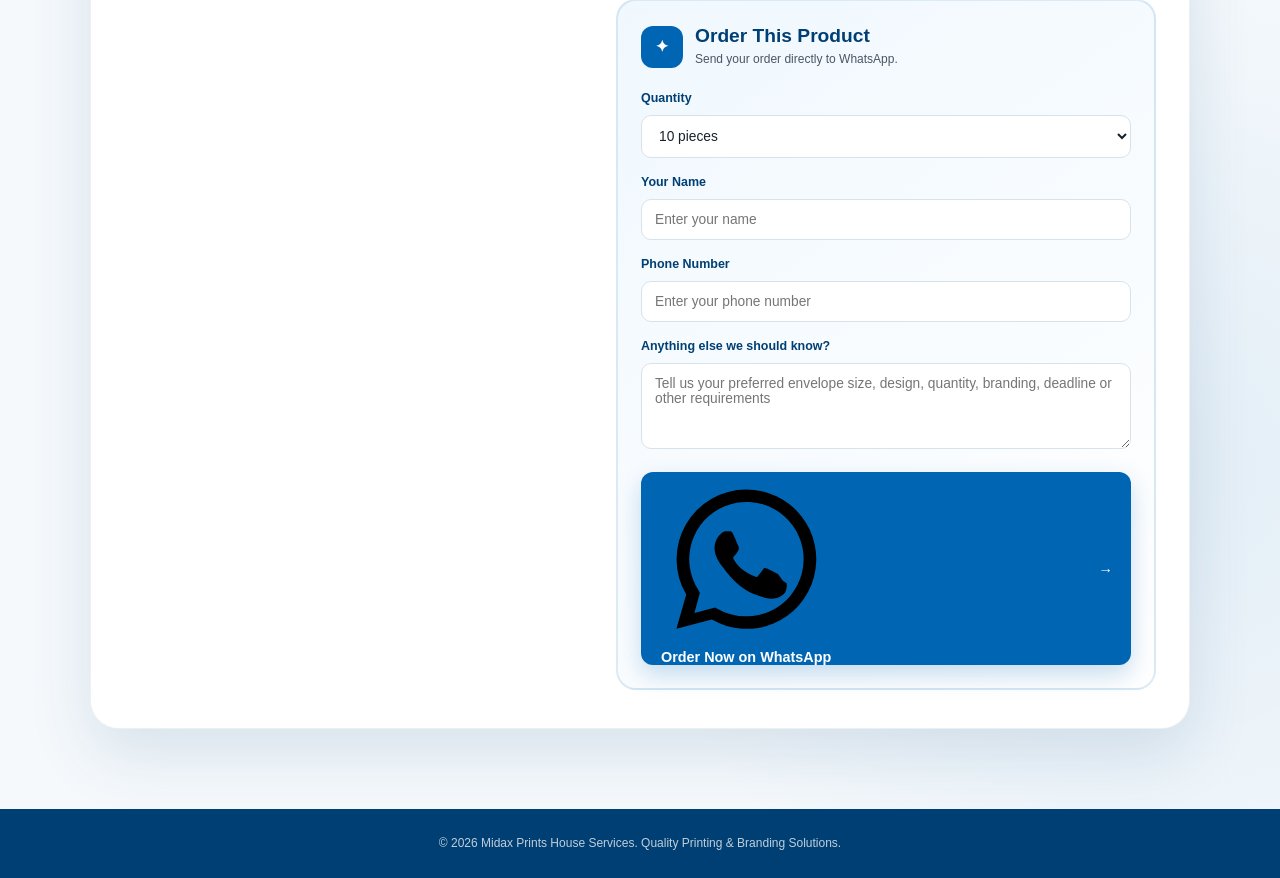
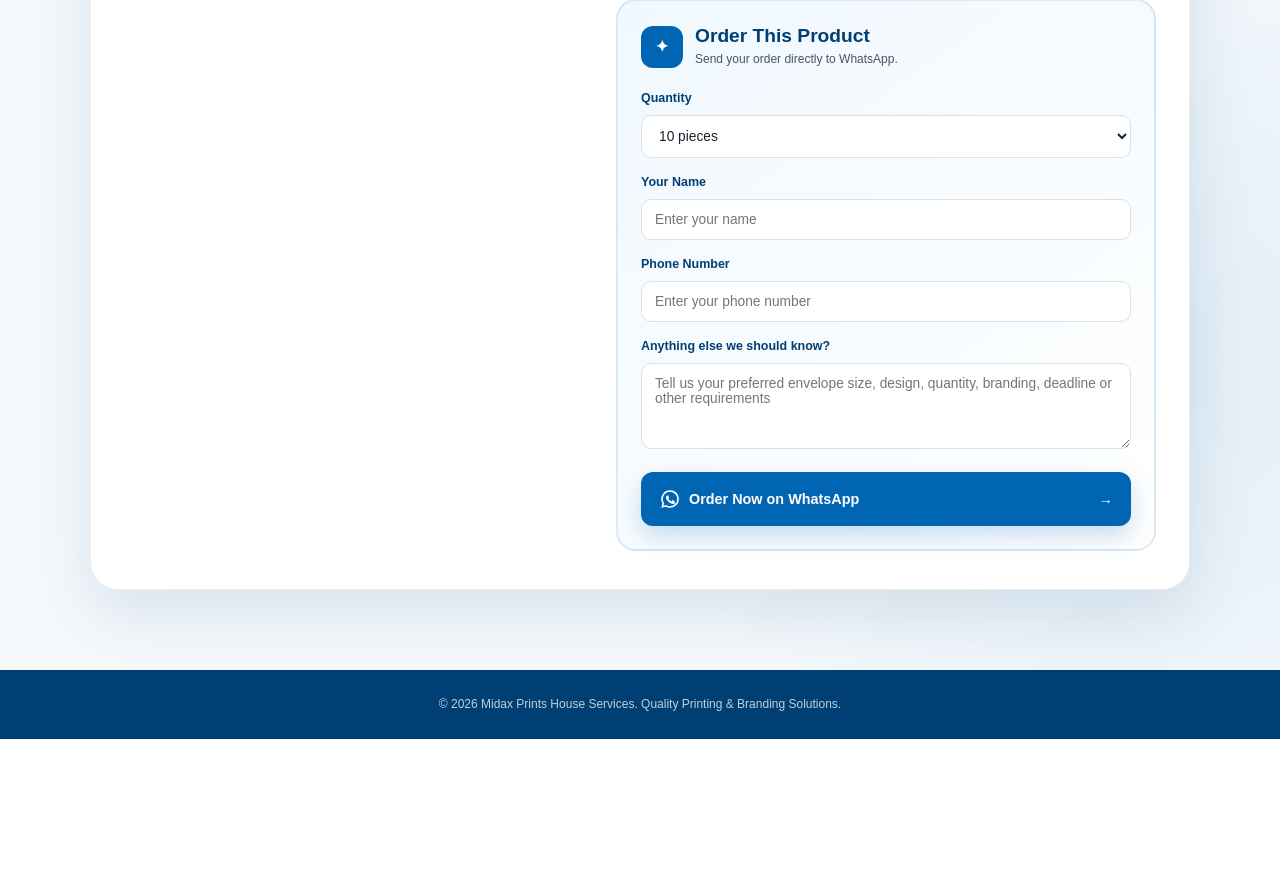
Before and after one commit to danielpagn04-ui/midax-prints-website, a Flask app: page /products/envelopes in a window 1280 px wide. Shown: the part 967-1845 px from the top of the page. After the commit the page ends 1706 px from the top, so only its background shows below. Run offline with Flask 3, Linux system fonts and the light colour scheme.

Commit message:
Fix WhatsApp button icon styling

```diff
--- a/static/css/style.css
+++ b/static/css/style.css
@@ -2650,3 +2650,27 @@ p {
         padding: 24px 28px;
     }
 }
+
+/* WhatsApp button icon alignment */
+.product-whatsapp-button .whatsapp-button-content {
+    display: flex;
+    align-items: center;
+    gap: 8px;
+    white-space: nowrap;
+}
+
+.product-whatsapp-button .whatsapp-button-icon {
+    display: inline-flex;
+    align-items: center;
+    justify-content: center;
+    width: 22px;
+    height: 22px;
+    flex: 0 0 22px;
+}
+
+.product-whatsapp-button .whatsapp-button-icon svg {
+    display: block;
+    width: 22px;
+    height: 22px;
+    fill: currentColor;
+}
```
